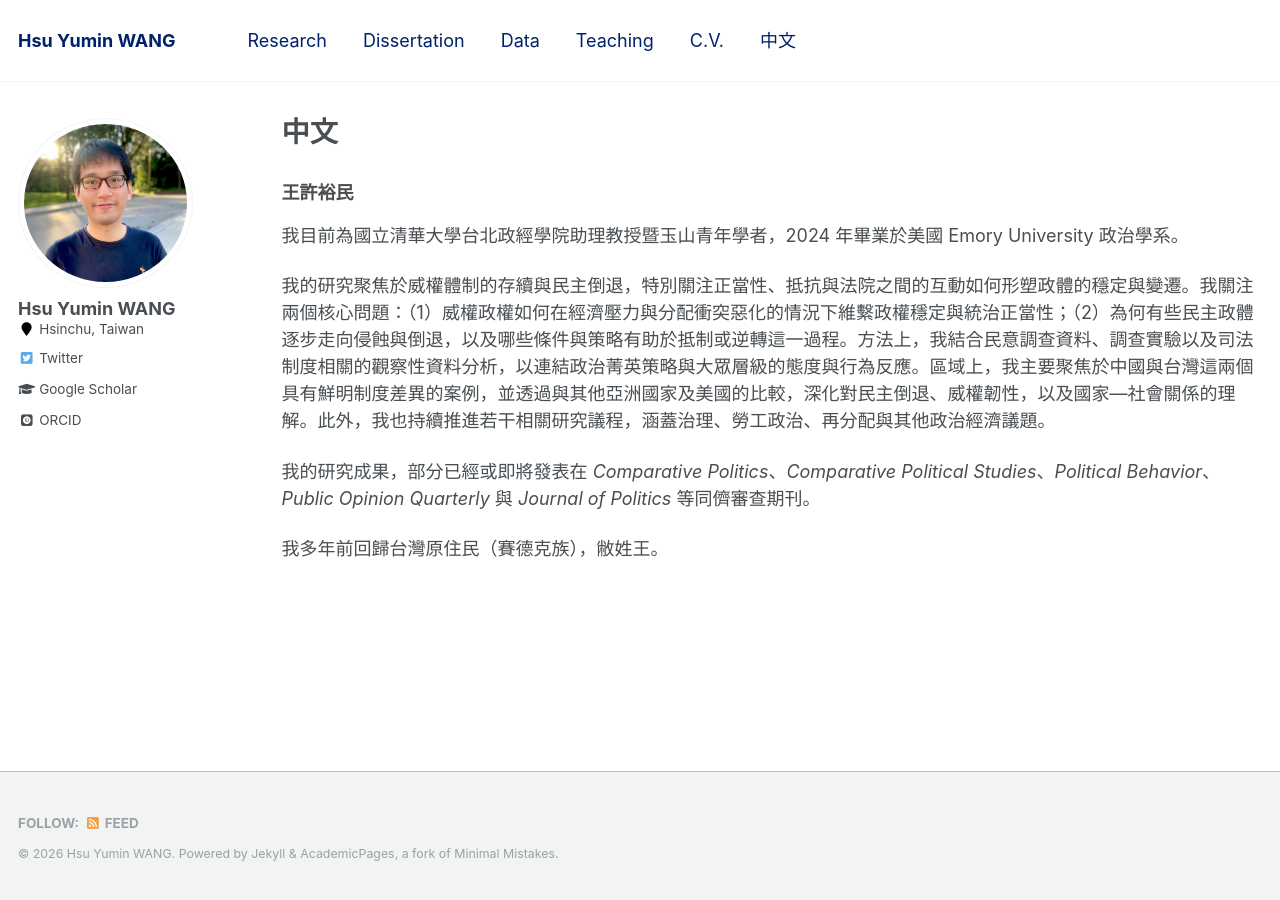
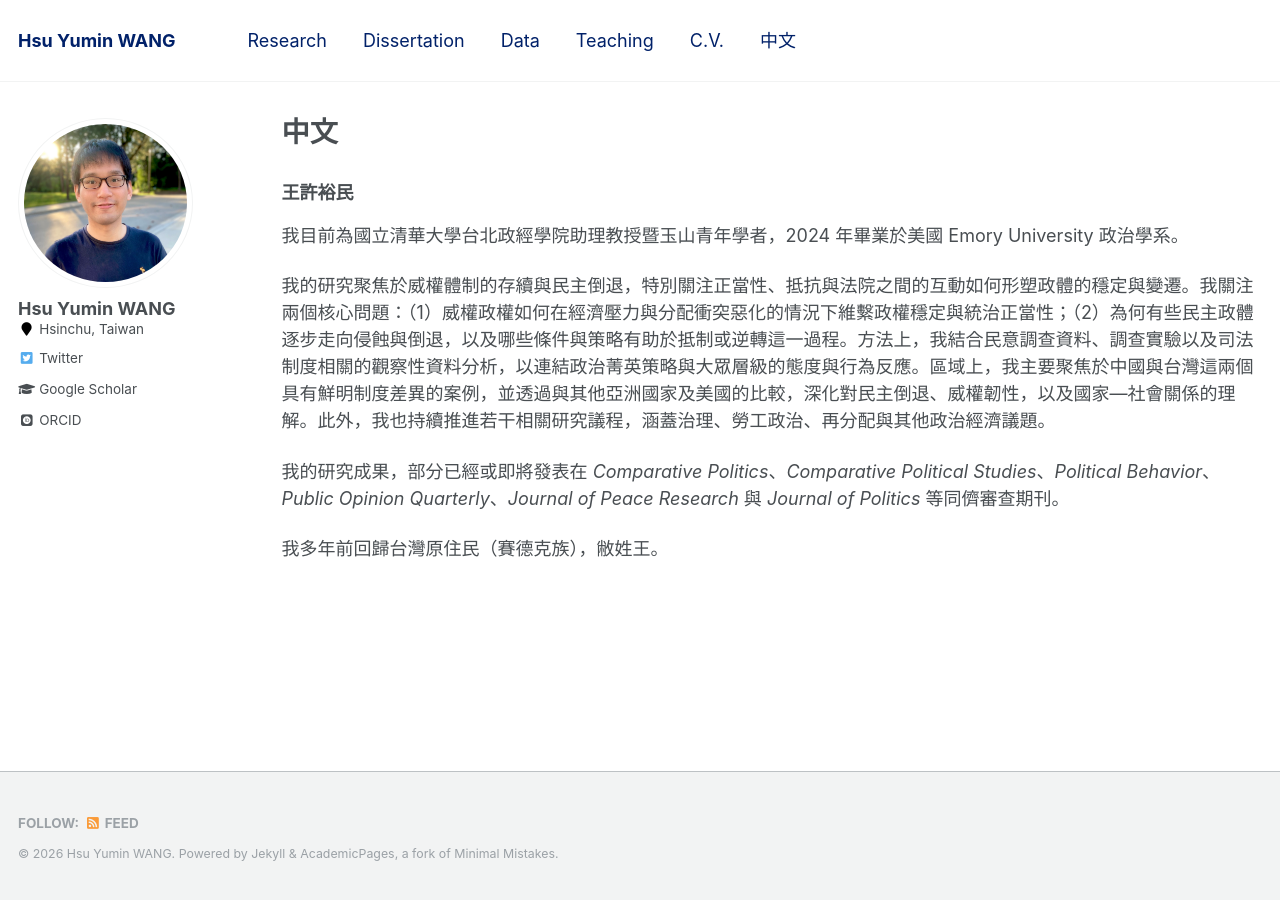
Before and after one commit to hsuyumin/hsuyumin.github.io, a Jekyll site: the page built from _pages/chinese.md, in a window 1280 px wide. Built offline with Jekyll 4.4.1, drawn with Linux system fonts in a browser that asks for light colours; some web fonts are replaced.

Commit message:
Update chinese.md

```diff
--- a/_pages/chinese.md
+++ b/_pages/chinese.md
@@ -13,6 +13,6 @@ redirect_from:
 
 我的研究聚焦於威權體制的存續與民主倒退，特別關注正當性、抵抗與法院之間的互動如何形塑政體的穩定與變遷。我關注兩個核心問題：（1）威權政權如何在經濟壓力與分配衝突惡化的情況下維繫政權穩定與統治正當性；（2）為何有些民主政體逐步走向侵蝕與倒退，以及哪些條件與策略有助於抵制或逆轉這一過程。方法上，我結合民意調查資料、調查實驗以及司法制度相關的觀察性資料分析，以連結政治菁英策略與大眾層級的態度與行為反應。區域上，我主要聚焦於中國與台灣這兩個具有鮮明制度差異的案例，並透過與其他亞洲國家及美國的比較，深化對民主倒退、威權韌性，以及國家—社會關係的理解。此外，我也持續推進若干相關研究議程，涵蓋治理、勞工政治、再分配與其他政治經濟議題。
 
-我的研究成果，部分已經或即將發表在 _Comparative Politics_、_Comparative Political Studies_、_Political Behavior_、_Public Opinion Quarterly_ 與 _Journal of Politics_ 等同儕審查期刊。
+我的研究成果，部分已經或即將發表在 _Comparative Politics_、_Comparative Political Studies_、_Political Behavior_、_Public Opinion Quarterly_、_Journal of Peace Research_ 與 _Journal of Politics_ 等同儕審查期刊。
 
 我多年前回歸台灣原住民（賽德克族），敝姓王。
```
